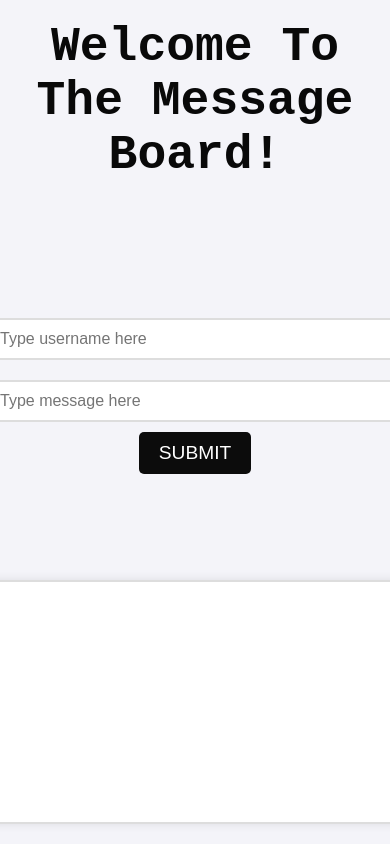
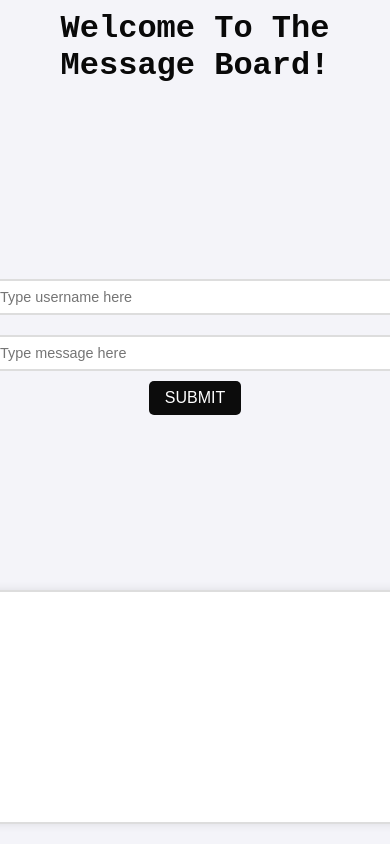
Before and after one commit to Lewis-Allen-2001/Week4-Project, a website built with Vite: page client/index.html in a window 390 px wide. Shown: the top 844 px of the page. Built offline with nearby package versions, Linux system fonts and the light colour scheme; files whose address does not match are found by name.

Commit message:
all done!

```diff
--- a/client/index.html
+++ b/client/index.html
@@ -14,6 +14,6 @@
       <input name="message" placeholder="Type message here" />
       <button>SUBMIT</button>
     </form>
-    <div id="messageboard"></div>
+    <div id="messageboard">
   </body>
 </html>
--- a/client/style.css
+++ b/client/style.css
@@ -75,3 +75,30 @@ form#submiting-messages button:hover {
 #messageboard .message:last-child {
   border-bottom: none;
 }
+
+/* Media Query for mobile devices */
+@media (max-width: 600px) {
+  h1 {
+    font-size: 2rem;
+    margin: 10px 0;
+  }
+
+  form#submiting-messages input {
+    max-width: 100%;
+    font-size: 0.9em;
+    padding: 8px;
+  }
+
+  form#submiting-messages button {
+    font-size: 1em;
+    padding: 8px 16px;
+  }
+
+  #messageboard {
+    padding: 15px;
+  }
+
+  #messageboard .message {
+    font-size: 0.9em;
+  }
+}
```
